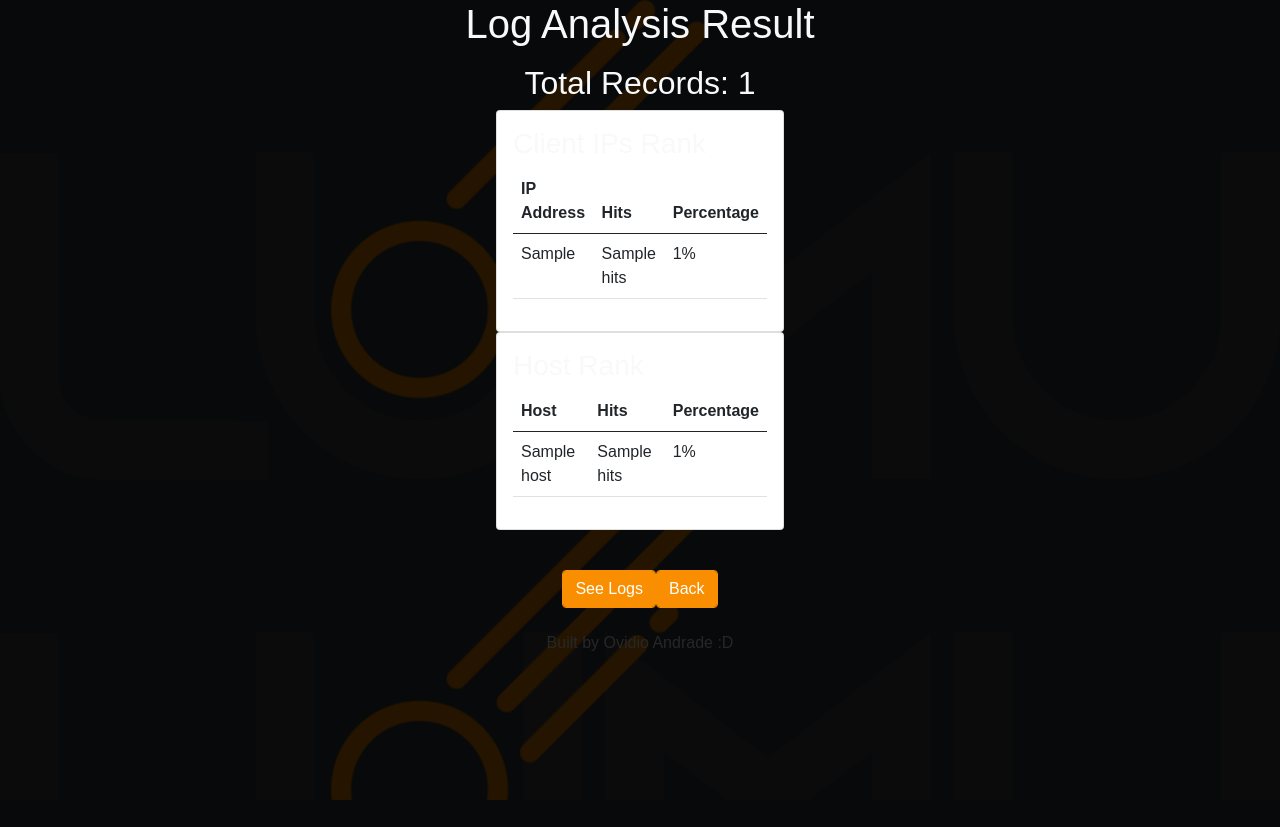
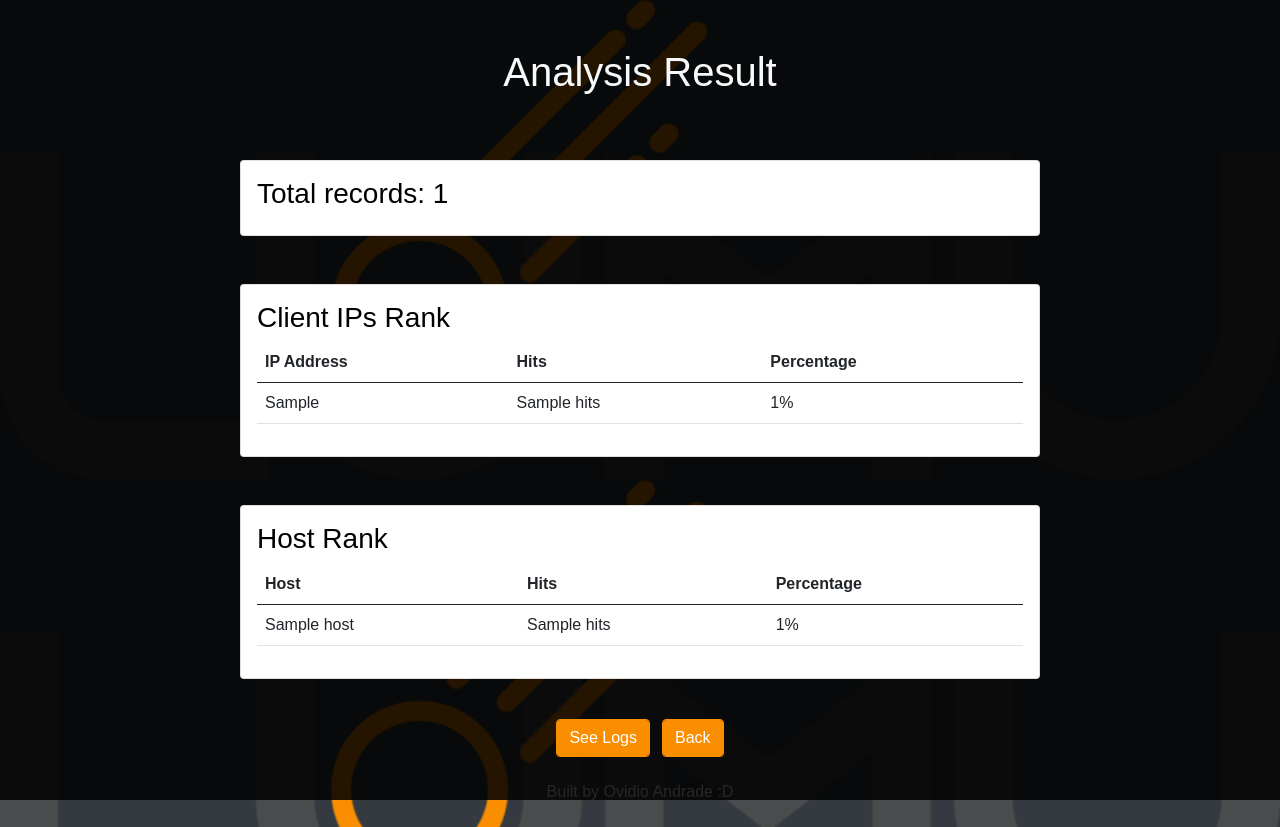
Before and after one commit to Ovidio-Git/dns-queries-collector, a Flask app: template app/templates/stats.html in a window 1280 px wide. Before the commit the page ends 800 px from the top, so only its background shows below. Run offline with Flask 3, Linux system fonts and the light colour scheme; the template is opened without the code that fills it: most values are stand-ins (such as "Sample title", 1, 10 or a date in 2020).

Commit message:
DevOAndrade: change stats styles

```diff
--- a/app/static/style.css
+++ b/app/static/style.css
@@ -89,6 +89,10 @@
   margin-bottom: 1em;
 }
 
+.margin-lft-12px {
+  margin-left: 12px;
+}
+
 .rounded-full {
   border-radius: 9999px;
 }
--- a/app/templates/stats.html
+++ b/app/templates/stats.html
@@ -15,12 +15,16 @@
   </head>
   <body>
     <div class="container-stats">
-      <h1 class="mb-3">Log Analysis Result</h1>
-      <h2>Total Records: {{ total_records }}</h2>
+      <h1 class="mb-3" style="margin-top: 3rem">Analysis Result</h1>
+      <div class="card" style="width: 50rem; margin-top: 3rem">
+        <div class="card-body">
+          <h3 style="color: black">Total records: {{ total_records }}</h2>
+        </div>
+      </div>
 
-      <div class="card" style="width: 18rem">
+      <div class="card" style="width: 50rem; margin-top: 3rem">
         <div class="card-body">
-          <h3>Client IPs Rank</h3>
+          <h3 style="color: black">Client IPs Rank</h3>
           <table class="table table-hover">
             <thead>
               <tr>
@@ -42,9 +46,9 @@
         </div>
       </div>
 
-      <div class="card" style="width: 18rem">
+      <div class="card" style="width: 50rem; margin-top: 3rem">
         <div class="card-body">
-          <h3>Host Rank</h3>
+          <h3 style="color: black">Host Rank</h3>
           <table class="table">
             <thead>
               <tr>
@@ -74,7 +78,7 @@
             See Logs
           </button>
         </div>
-        <div>
+        <div class="margin-lft-12px">
           <button
             type="button"
             class="form-control btn btn-primary btn-primary-custom"
```
Also changed, not shown: app/templates/index.html (+8 -4 lines), 1 other file.
